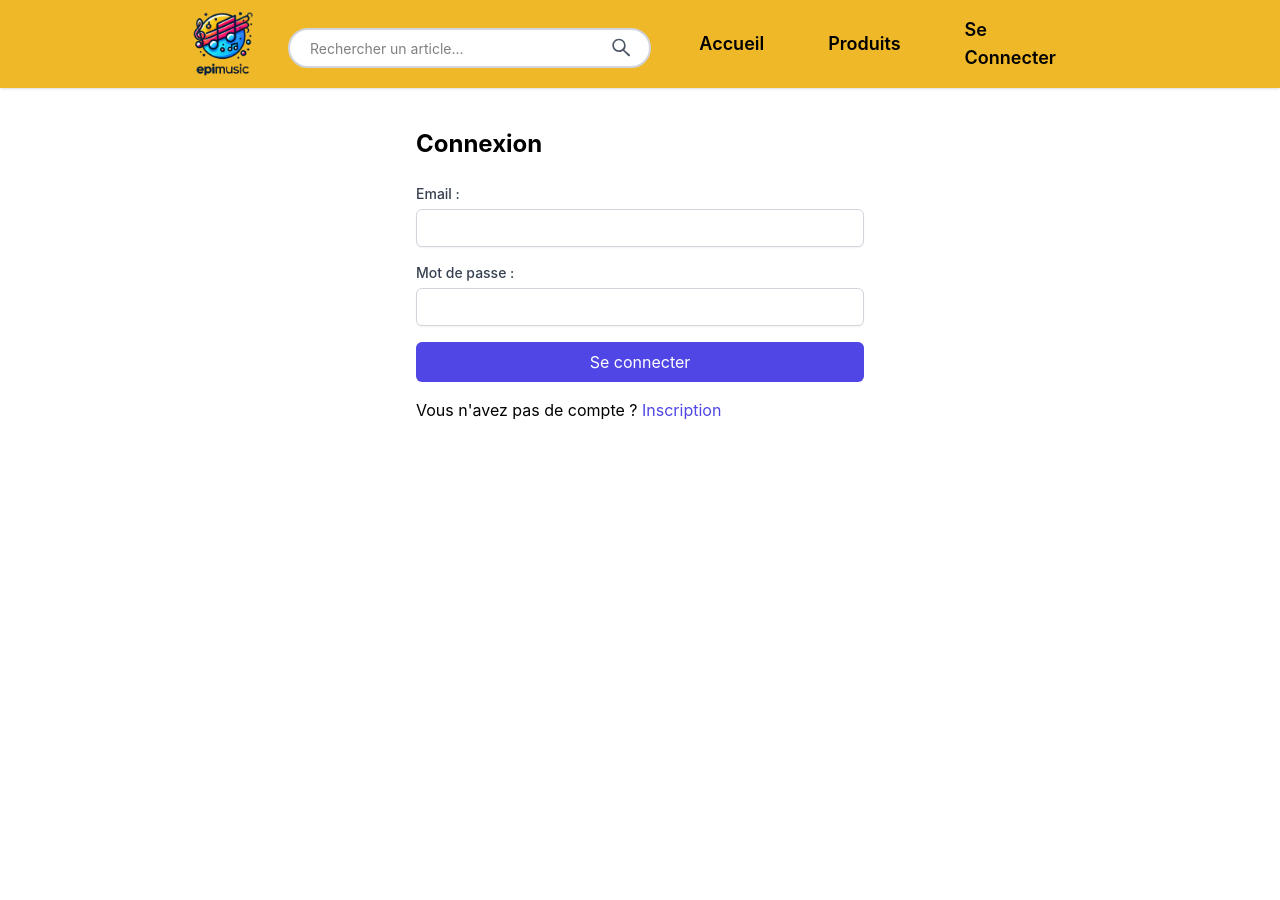
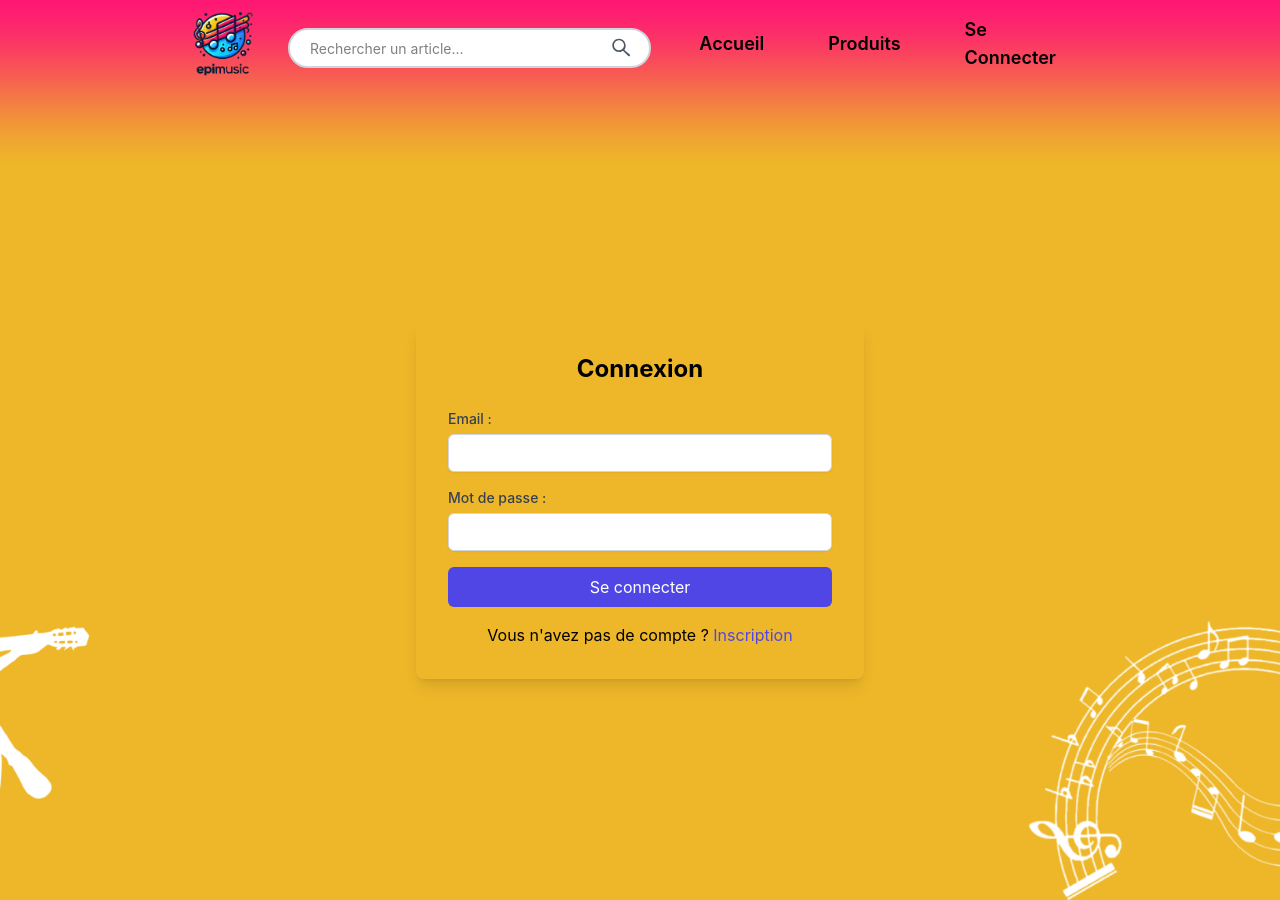
Before and after one commit to Seraphino16/Epimusic, a React (Create React App) app in the folder client/: page /login in a window 1280 px wide. Before the commit the page ends 800 px from the top, so only its background shows below. Built offline with nearby package versions, Linux system fonts and the light colour scheme.

Commit message:
add backgrounds and rework the navbar background color

```diff
--- a/client/src/App.js
+++ b/client/src/App.js
@@ -1,5 +1,5 @@
 import React from 'react';
-import { BrowserRouter as Router, Route, Routes } from 'react-router-dom';
+import { BrowserRouter as Router, Route, Routes, useLocation } from 'react-router-dom';
 import ProductAdminList from './components/pages/ProductAdminList';
 import ProductAdminForm from './components/forms/ProductAdminForm';
 import ProductAdminEdit from './components/forms/ProductAdminEdit';
@@ -10,11 +10,42 @@ import ProtectedRoute from './components/ProtectedRoute';
 import ProductDetailsPage from './components/pages/ProductDetailsPage';
 import ProductCategoriesList from "./components/pages/ProductCategoriesList";
 import ProductList from "./components/pages/ProductList";
+import bgAuth from "./assets/bg-auth.png";
+import bgHome from "./assets/bg-home.png";
 
-const App = () => {
+const App = () => (
+  <Router>
+    <BackgroundWrapper>
+      <Navbar />
+      <Content />
+    </BackgroundWrapper>
+  </Router>
+);
+
+const BackgroundWrapper = ({ children }) => {
+  const location = useLocation();
+  const isAuthRoute = location.pathname === '/login' || location.pathname === '/register';
+  const backgroundImage = isAuthRoute ? bgAuth : bgHome;
+
   return (
-    <Router>
-      <Navbar />
+    <div
+      style={{
+        backgroundImage: `url(${backgroundImage})`,
+        backgroundSize: 'cover',
+        backgroundRepeat: 'no-repeat',
+        backgroundPosition: 'center',
+        backgroundAttachment: 'fixed',
+        minHeight: '100vh',
+      }}
+    >
+      {children}
+    </div>
+  );
+};
+
+const Content = () => {
+  return (
+    <div style={{ paddingTop: '100px' }}>
       <Routes>
         <Route path="/register" element={<Register />} />
         <Route path="/login" element={<Login />} />
@@ -45,11 +76,12 @@ const App = () => {
           }
         />
         <Route
-        path="/product/:id"
-        element={<ProductDetailsPage />}
-      />
+          path="/product/:id"
+          element={<ProductDetailsPage />}
+        />
       </Routes>
-    </Router>
+    </div>
   );
 };
+
 export default App;
--- a/client/src/components/AuthForms/Login.jsx
+++ b/client/src/components/AuthForms/Login.jsx
@@ -32,7 +32,7 @@ function Login() {
         localStorage.setItem('user', JSON.stringify(data.user));
         setTimeout(() => {
           navigate('/');
-          window.location.reload(); // This will refresh the page
+          window.location.reload();
         }, 3000);
       } else {
         setAlert({ message: data.message || 'Une erreur s\'est produite lors de la connexion. Veuillez réessayer plus tard', type: 'error' });
@@ -43,8 +43,9 @@ function Login() {
   };
 
   return (
-      <div className="max-w-md mx-auto mt-10">
-        <h2 className="text-2xl font-bold mb-6">Connexion</h2>
+    <div className="flex items-center justify-center min-h-screen">
+      <div className="max-w-md w-full mx-auto p-8 rounded-lg shadow-lg">
+        <h2 className="text-2xl font-bold mb-6 text-center">Connexion</h2>
         <form onSubmit={handleSubmit} className="space-y-4">
           <div>
             <label className="block text-sm font-medium text-gray-700">Email :</label>
@@ -75,9 +76,10 @@ function Login() {
           </button>
         </form>
         <Alert message={alert.message} type={alert.type} />
-        <p className="mt-4">
+        <p className="mt-4 text-center">
           Vous n'avez pas de compte ? <Link to="/register" className="text-indigo-600 hover:text-indigo-800">Inscription</Link>
         </p>
+      </div>
     </div>
   );
 }
--- a/client/src/components/navbar/Navbar.js
+++ b/client/src/components/navbar/Navbar.js
@@ -1,41 +1,48 @@
 import React, { useState, useEffect } from "react";
-import { useNavigate } from "react-router-dom";
+import { useNavigate, useLocation } from "react-router-dom";
 import NavbarItem from "./NavbarItem";
 import SearchBar from "./SearchBar";
 import logo from "../../assets/logo.png";
 
 const Navbar = () => {
+    const location = useLocation();
+    const isAuthRoute =
+        location.pathname === "/register" || location.pathname === "/login";
     const [isOpen, setIsOpen] = useState(false);
     const [userRole, setUserRole] = useState(null);
     const [isLoggedIn, setIsLoggedIn] = useState(false);
     const navigate = useNavigate();
 
     useEffect(() => {
-        const user = JSON.parse(localStorage.getItem('user'));
+        const user = JSON.parse(localStorage.getItem("user"));
         if (user) {
             setIsLoggedIn(true);
             if (Array.isArray(user.roles)) {
-                if (user.roles.includes('ROLE_ADMIN')) {
-                    setUserRole('ROLE_ADMIN');
-                } else if (user.roles.includes('ROLE_USER')) {
-                    setUserRole('ROLE_USER');
+                if (user.roles.includes("ROLE_ADMIN")) {
+                    setUserRole("ROLE_ADMIN");
+                } else if (user.roles.includes("ROLE_USER")) {
+                    setUserRole("ROLE_USER");
                 }
             }
         }
     }, []);
 
     const handleLogout = () => {
-        localStorage.removeItem('user');
+        localStorage.removeItem("user");
         setIsLoggedIn(false);
         setUserRole(null);
-        navigate('/login');
+        navigate("/login");
         window.location.reload();
     };
 
-    const bgColor = userRole === 'ROLE_ADMIN' ? 'bg-[#2BEBF1]' : 'bg-[#eeb829]';
-
     return (
-        <nav className={`relative z-50 w-full flex items-center justify-between flex-wrap ${bgColor} py-2 shadow px-4 lg:px-16 xl:px-48`}>
+        <nav
+            className={`fixed top-0 z-50 w-full flex items-center justify-between flex-wrap ${
+                isAuthRoute
+                    ? "bg-transparent"
+                    : "bg-gradient-to-b from-pink-500 to-orange-400"
+            } py-2 px-4 lg:px-16 xl:px-48`}
+        >
             <div className="flex items-center flex-shrink-0 text-black mr-6">
                 <img src={logo} alt="Logo" className="w-16 h-16 mr-2" />
             </div>
@@ -63,10 +70,14 @@ const Navbar = () => {
                     <SearchBar />
                     <NavbarItem text="Accueil" href="/" />
                     <NavbarItem text="Produits" href="/products" />
-                    {userRole === 'ROLE_ADMIN' && <NavbarItem text="Admin" href="/admin/" />}
-                    {userRole === 'ROLE_USER' && <NavbarItem text="Profil" href="/profile/" />}
+                    {userRole === "ROLE_ADMIN" && (
+                        <NavbarItem text="Admin" href="/admin/" />
+                    )}
+                    {userRole === "ROLE_USER" && (
+                        <NavbarItem text="Profil" href="/profile/" />
+                    )}
                     {isLoggedIn ? (
-                        <NavbarItem text="Déconnexion" onClick={handleLogout}/>
+                        <NavbarItem text="Déconnexion" onClick={handleLogout} />
                     ) : (
                         <NavbarItem text="Se Connecter" href="/login" />
                     )}
--- a/client/src/components/navbar/NavbarItem.js
+++ b/client/src/components/navbar/NavbarItem.js
@@ -6,7 +6,7 @@ function NavbarItem({ text, href, onClick }) {
         <Link
             to={href}
             onClick={onClick}
-            className="flex items-center justify-center px-4 py-2 text-lg font-semibold rounded-lg text-black hover:bg-gray-200 dark:bg-transparent dark:hover:bg-gray-600 dark:text-black transition-colors duration-200 ease-in-out"
+            className="flex items-center justify-center px-4 py-2 text-lg font-semibold rounded-lg text-black transition-colors duration-200 ease-in-out hover:underline dark:bg-transparent dark:text-black"
         >
             {text}
         </Link>
--- a/client/src/components/pages/ProductCategoriesList.jsx
+++ b/client/src/components/pages/ProductCategoriesList.jsx
@@ -56,6 +56,61 @@ const ProductCategoriesList = () => {
                     />
                 ))}
             </div>
+            <div className="flex flex-wrap justify-center m-5">
+                {categories.map((category) => (
+                    <CategoryCard
+                        key={category.id}
+                        imageSrc={getCategoryImage(category.name)}
+                        categoryName={category.name}
+                        categoryId={category.id}
+                    />
+                ))}
+            </div><div className="flex flex-wrap justify-center m-5">
+                {categories.map((category) => (
+                    <CategoryCard
+                        key={category.id}
+                        imageSrc={getCategoryImage(category.name)}
+                        categoryName={category.name}
+                        categoryId={category.id}
+                    />
+                ))}
+            </div><div className="flex flex-wrap justify-center m-5">
+                {categories.map((category) => (
+                    <CategoryCard
+                        key={category.id}
+                        imageSrc={getCategoryImage(category.name)}
+                        categoryName={category.name}
+                        categoryId={category.id}
+                    />
+                ))}
+            </div><div className="flex flex-wrap justify-center m-5">
+                {categories.map((category) => (
+                    <CategoryCard
+                        key={category.id}
+                        imageSrc={getCategoryImage(category.name)}
+                        categoryName={category.name}
+                        categoryId={category.id}
+                    />
+                ))}
+            </div><div className="flex flex-wrap justify-center m-5">
+                {categories.map((category) => (
+                    <CategoryCard
+                        key={category.id}
+                        imageSrc={getCategoryImage(category.name)}
+                        categoryName={category.name}
+                        categoryId={category.id}
+                    />
+                ))}
+            </div><div className="flex flex-wrap justify-center m-5">
+                {categories.map((category) => (
+                    <CategoryCard
+                        key={category.id}
+                        imageSrc={getCategoryImage(category.name)}
+                        categoryName={category.name}
+                        categoryId={category.id}
+                    />
+                ))}
+            </div>
         </div>
     );
 };
```
Also changed, not shown: client/src/assets/bg-auth.png (added), client/src/assets/bg-home.png (added). Lines whose indentation alone changed are shown as unchanged.
